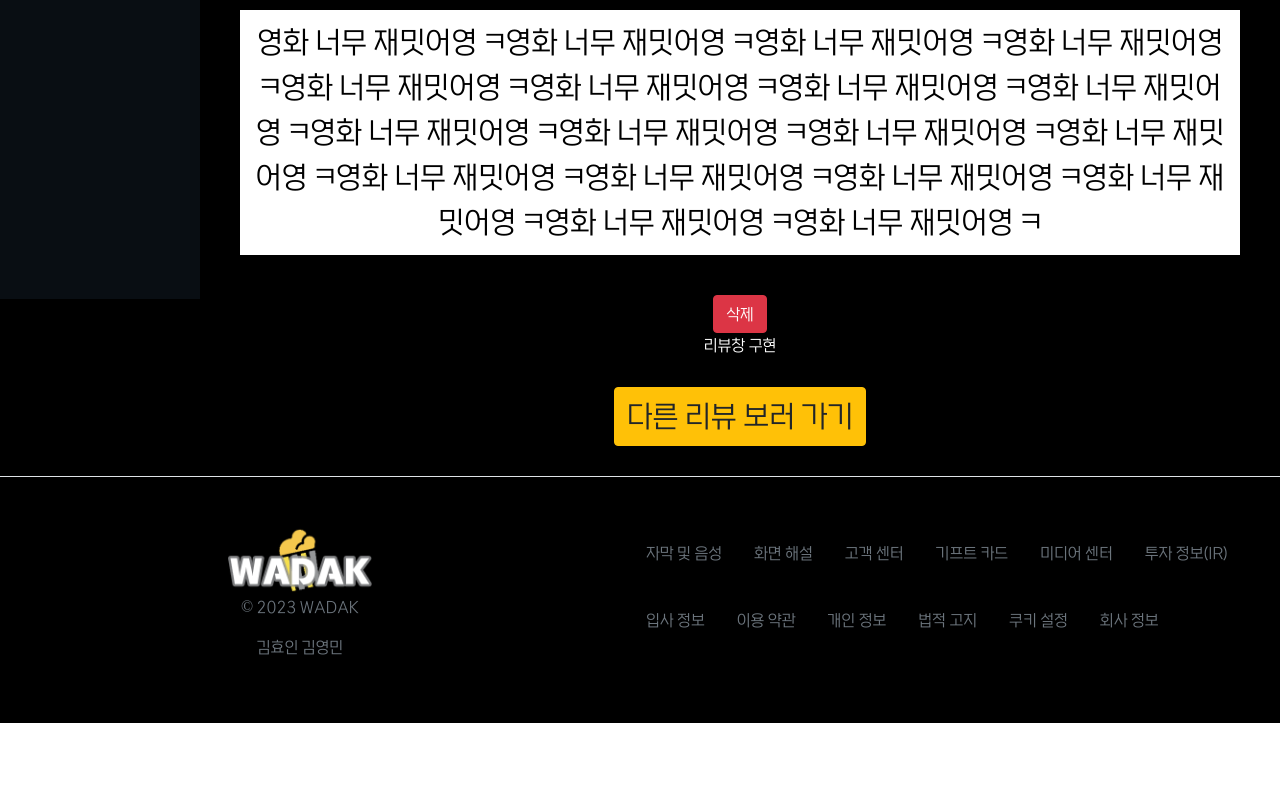
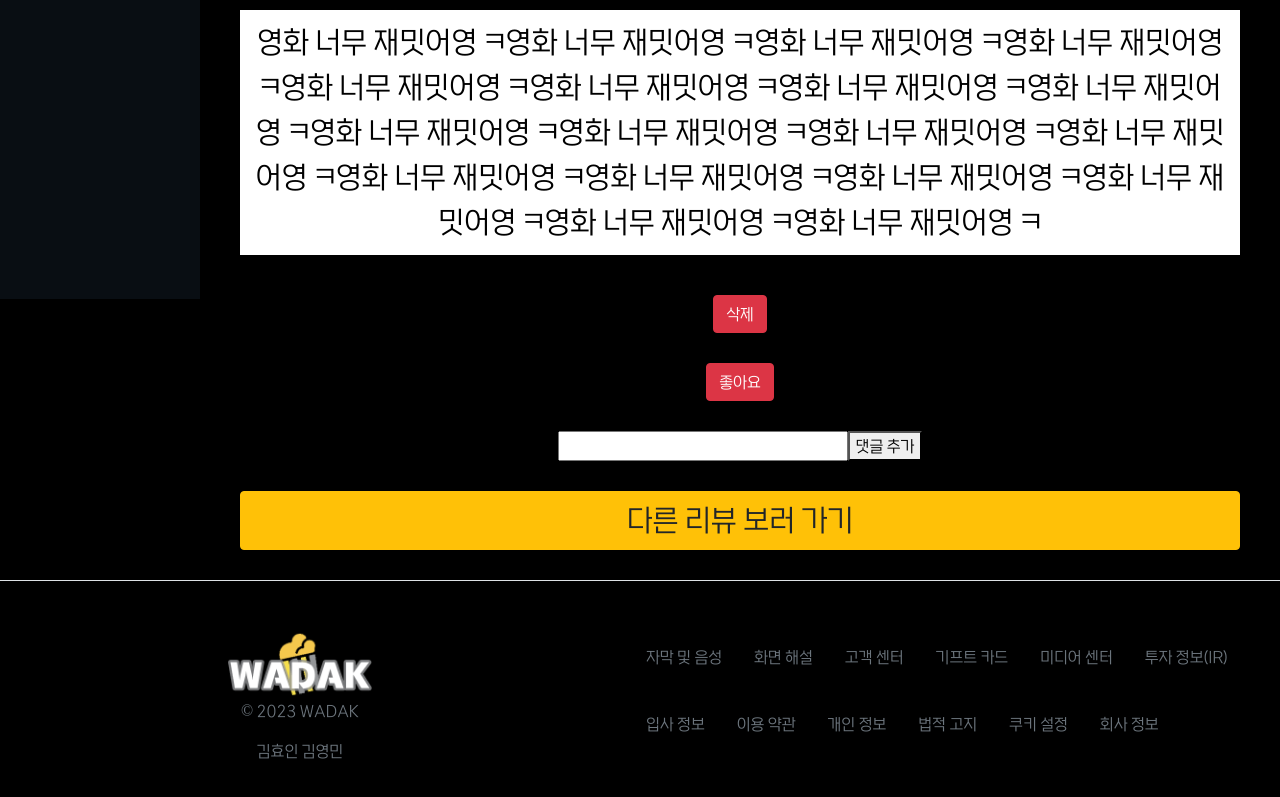
Before and after one commit to Alex-Redlich/WADAK, a Vue app in the folder final_pjt_front/: page /1/reviewdetail in a window 1280 px wide. Shown: the part 571-1368 px from the top of the page. Before the commit the page ends 1294 px from the top, so only its background shows below. Built offline with nearby package versions, Linux system fonts and the light colour scheme.

Commit message:
페이지구현__CreateComments.vue, Commentslist.vue__댓글에 대한 부분 작업, 댓글 리스트 미구현

```diff
--- /dev/null
+++ b/final_pjt_front/src/components/Comments/CommentsList.vue
@@ -0,0 +1,17 @@
+<template>
+  <div class="CommentsList">
+    <CreateComments />
+  </div>
+</template>
+
+<script>
+import CreateComments from "@/components/Comments/CreateComments"
+export default {
+  name: "CommentsList",
+  components: {
+    CreateComments,
+  },
+}
+</script>
+
+<style></style>
--- /dev/null
+++ b/final_pjt_front/src/components/Comments/CreateComments.vue
@@ -0,0 +1,39 @@
+<template>
+  <div class="CreateComments">
+    <input type="text" v-model.trim="title" @keyup.enter="createTodo" />
+    <button @click="createcomments">댓글 추가</button>
+  </div>
+</template>
+
+<script>
+import axios from "axios"
+export default {
+  name: "CreateComments",
+  data() {
+    return {
+      title: null,
+    }
+  },
+  methods: {
+    createcomments() {
+      console.log("ok")
+      const title = this.title
+      if (!title) {
+        alert("댓글을 입력하세요")
+        return
+      }
+      axios({
+        method: "post",
+        url: "http://127.0.0.1:8000/api/v1/accounts/signup/",
+        data: { title },
+      })
+        .then(() => {
+          this.$router.push({ name: "TodoList" })
+        })
+        .catch((err) => console.log(err))
+    },
+  },
+}
+</script>
+
+<style></style>
--- a/final_pjt_front/src/components/MovieDetail/ReviewDetail.vue
+++ b/final_pjt_front/src/components/MovieDetail/ReviewDetail.vue
@@ -19,19 +19,23 @@
         ㅋ영화 너무 재밋어영 ㅋ영화 너무 재밋어영 ㅋ영화 너무 재밋어영 ㅋ영화 너무 재밋어영 ㅋ영화 너무 재밋어영 ㅋ영화 너무 재밋어영 ㅋ영화 너무 재밋어영 ㅋ영화 너무 재밋어영 ㅋ영화 너무 재밋어영 ㅋ
       </div>
     </div>
-    <div>
-      <div class="buttons">
-        <div><button type="button" class="btn btn-danger">삭제</button></div>
-        <div class="review_comments">리뷰창 구현</div>
-        <button id="Callback" type="button" class="btn btn-warning" @click="Callback">다른 리뷰 보러 가기</button>
-      </div>
+    <div id="deleteReview"><button type="button" class="btn btn-danger">삭제</button></div>
+    <div id="LikeReview"><button type="button" class="btn btn-danger">좋아요</button></div>
+    <div class="review_comments">
+      <CommentsList />
     </div>
+    <button id="Callback" type="button" class="btn btn-warning" @click="Callback">다른 리뷰 보러 가기</button>
   </div>
 </template>
 
 <script>
+import CommentsList from "@/components/Comments/CommentsList"
+
 export default {
   name: "ReviewDetail",
+  components: {
+    CommentsList,
+  },
   methods: {
     Callback() {
       this.$router.push({ name: "moviedetail" })
@@ -45,9 +49,7 @@ export default {
   margin-top: 70px;
   margin-left: 200px;
   background-color: black;
-  display: flex;
-  flex-direction: column;
-  justify-content: center;
+
   padding: 30px;
 }
 #reviewtitle {
@@ -106,7 +108,7 @@ export default {
   padding: 10px;
   margin-bottom: 20px;
 }
-.buttons {
+.like {
   display: flex;
   justify-content: center;
   flex-direction: column;
@@ -116,5 +118,12 @@ export default {
 #Callback {
   margin-top: 30px;
   font-size: 30px;
+  width: 1000px;
+}
+#deleteReview {
+  margin-bottom: 30px;
+}
+#LikeReview {
+  margin-bottom: 30px;
 }
 </style>
```
